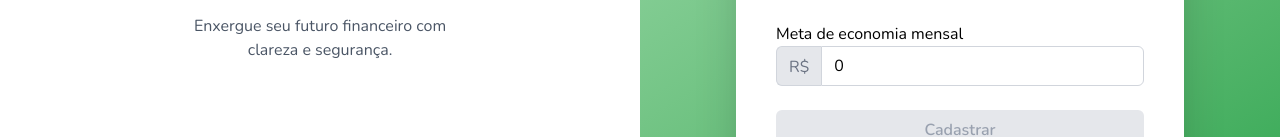
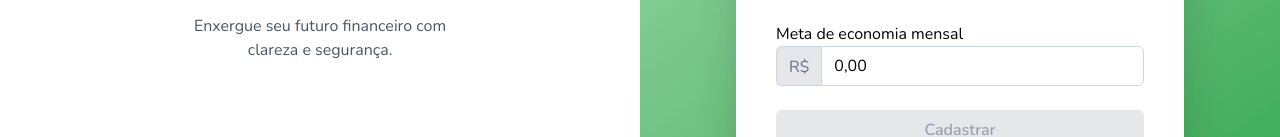
Before and after one commit to GuiPM001/pe-de-meia, a Next.js app: page /register in a window 1280 px wide. Shown: the part 464-601 px from the top of the page. Built offline with nearby package versions, Linux system fonts and the light colour scheme.

Commit message:
add react-number-format

```diff
--- a/app/(public)/register/page.tsx
+++ b/app/(public)/register/page.tsx
@@ -108,7 +108,12 @@ export default function Register() {
               label="Meta de economia mensal"
               name="savingTarget"
               value={form.savingTarget}
-              onChange={handleForm}
+              onValueChange={(floatValue) =>
+                setForm({
+                  ...form,
+                  savingTarget: floatValue,
+                })
+              }
             />
 
             <Button
--- a/components/modals/profileModal.tsx
+++ b/components/modals/profileModal.tsx
@@ -65,7 +65,7 @@ export default function ProfileModal({ onClose, open }: ProfileModalProps) {
         <CurrencyInput
           label="Meta de economia mensal"
           value={form.savingTarget}
-          onChange={(e) => handleForm(e.target.value, "savingTarget")}
+          onValueChange={(floatValue) => handleForm(floatValue, "savingTarget")}
         />
 
         <ModalActions
--- a/components/modals/transactionModal.tsx
+++ b/components/modals/transactionModal.tsx
@@ -138,7 +138,7 @@ export default function TransactionModal({
         <CurrencyInput
           label="Valor"
           value={form.value}
-          onChange={(e) => handleForm(parseFloat(e.target.value), "value")}
+          onValueChange={(floatValue) => handleForm(floatValue, "value")}
         />
         <Select
           label="Tipo"
--- a/components/ui/currencyInput.tsx
+++ b/components/ui/currencyInput.tsx
@@ -1,9 +1,14 @@
 import React from "react";
 import { INPUT_CLASSNAME } from "./constants";
 import { InputProps } from "./input";
+import { NumericFormat } from "react-number-format";
 import Label from "./label";
 
-export default function CurrencyInput(props: InputProps) {
+interface CurrencyInputProps extends InputProps {
+  onValueChange: (floatValue: number) => void;
+}
+
+export default function CurrencyInput(props: CurrencyInputProps) {
   return (
     <div className="w-full">
       <Label error={props.error} htmlFor={props.label}>
@@ -15,11 +20,16 @@ export default function CurrencyInput(props: InputProps) {
           R$
         </span>
 
-        <input
-          type="number"
+        <NumericFormat
           id={props.label}
           className={`${INPUT_CLASSNAME} rounded-l-none`}
-          {...props}
+          decimalScale={2}
+          fixedDecimalScale={true}
+          decimalSeparator=","
+          thousandSeparator="."
+          allowNegative={false}
+          value={props.value as number}
+          onValueChange={(values) => props.onValueChange(values.floatValue ?? 0)}
         />
       </div>
     </div>
--- a/package.json
+++ b/package.json
@@ -22,6 +22,7 @@
     "react": "^19.0.0",
     "react-dom": "^19.0.0",
     "react-icons": "^5.5.0",
+    "react-number-format": "^5.4.4",
     "tailwindcss": "^4.1.8"
   },
   "devDependencies": {
```
Also changed, not shown: 1 other file (tests, documents, lock files or other folders).
